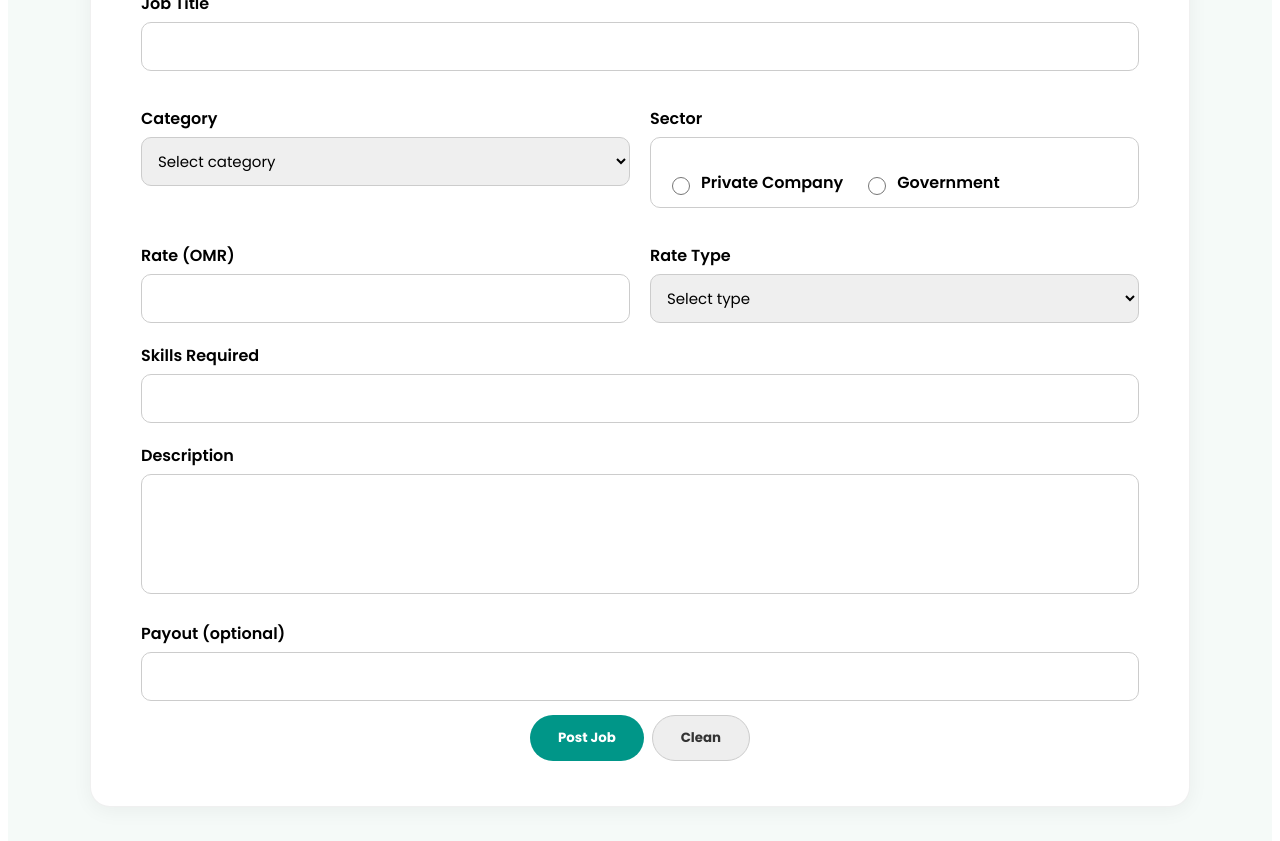
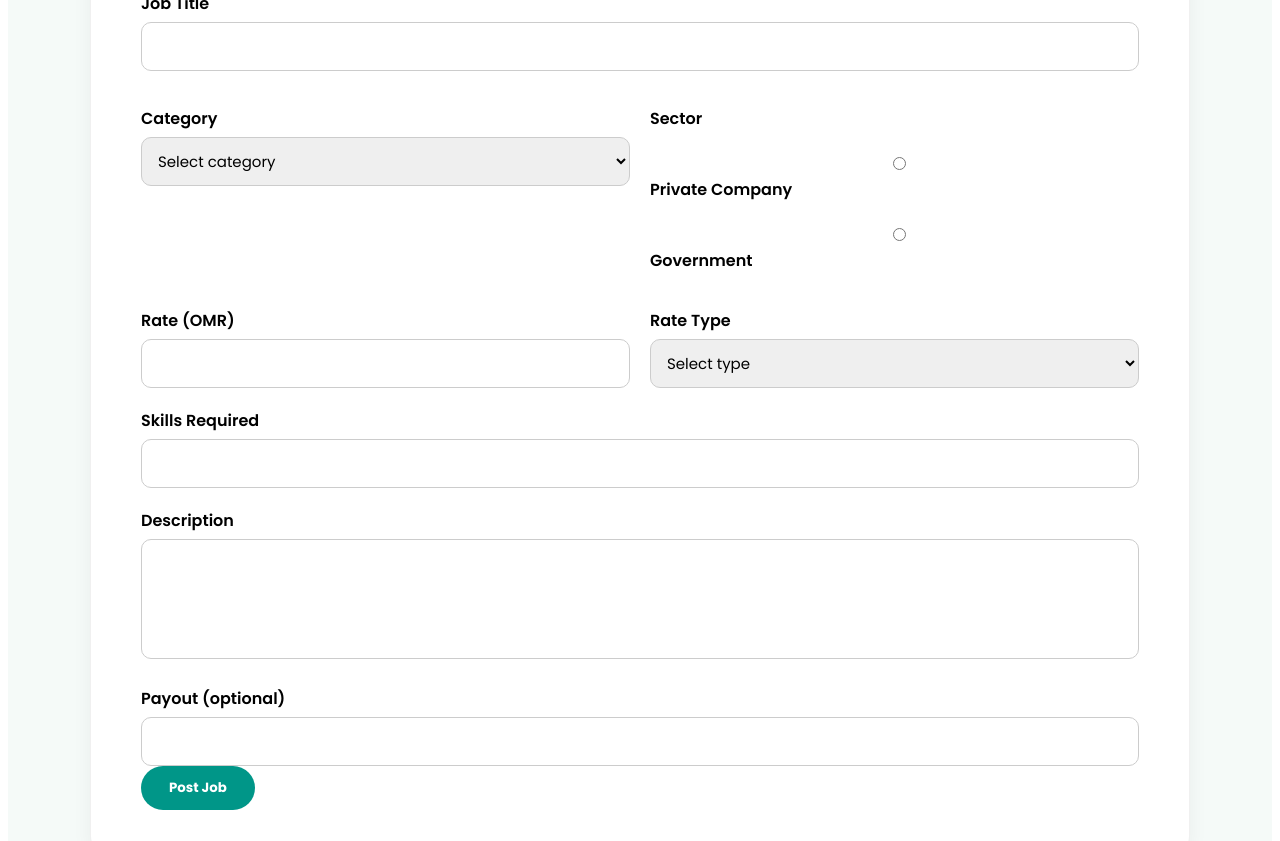
Before and after one commit to Aisha-Ahmed-Al-Mashikhi/utas-link-project, a React (Create React App) app in the folder client/: page /post-job in a window 1280 px wide. Shown: the part 340-1181 px from the top of the page. Built offline with nearby package versions, Linux system fonts and the light colour scheme.

Commit message:
Update PostJob.js

```diff
--- a/client/src/Component/PostJob.js
+++ b/client/src/Component/PostJob.js
@@ -89,22 +89,24 @@ const PostJob = () => {
 
         <form onSubmit={handleSubmit(onSubmit)}>
 
-          {/* Job Title */}
           <label>Job Title</label>
           <input
             type="text"
             value={jobTitle}
-            {...register("jobTitle", { onChange: (e) => setJobTitle(e.target.value) })}
+            {...register("jobTitle", {
+              onChange: (e) => setJobTitle(e.target.value),
+            })}
           />
           <p className="error">{errors.jobTitle?.message}</p>
 
-          {/* Category + Sector */}
           <div className="row-flex">
             <div className="col-half">
               <label>Category</label>
               <select
                 value={category}
-                {...register("category", { onChange: (e) => setCategory(e.target.value) })}
+                {...register("category", {
+                  onChange: (e) => setCategory(e.target.value),
+                })}
               >
                 <option value="">Select category</option>
                 {CATEGORIES.map((c) => (
@@ -115,9 +117,9 @@ const PostJob = () => {
 
             <div className="col-half">
               <label>Sector</label>
-              <div className="sector-box">
+              <div className="sector-inline">
                 {SECTORS.map((s) => (
-                  <label key={s} className="sector-option">
+                  <label key={s}>
                     <input
                       type="radio"
                       value={s}
@@ -133,14 +135,15 @@ const PostJob = () => {
             </div>
           </div>
 
-          {/* Rate */}
           <div className="row-flex">
             <div className="col-half">
               <label>Rate (OMR)</label>
               <input
                 type="number"
                 value={rate}
-                {...register("rate", { onChange: (e) => setRate(e.target.value) })}
+                {...register("rate", {
+                  onChange: (e) => setRate(e.target.value),
+                })}
               />
             </div>
 
@@ -148,7 +151,9 @@ const PostJob = () => {
               <label>Rate Type</label>
               <select
                 value={rateType}
-                {...register("rateType", { onChange: (e) => setRateType(e.target.value) })}
+                {...register("rateType", {
+                  onChange: (e) => setRateType(e.target.value),
+                })}
               >
                 <option value="">Select type</option>
                 {RATE_TYPES.map((r) => (
@@ -158,43 +163,36 @@ const PostJob = () => {
             </div>
           </div>
 
-          {/* Skills */}
           <label>Skills Required</label>
           <input
             type="text"
             value={skills}
-            {...register("skills", { onChange: (e) => setSkills(e.target.value) })}
+            {...register("skills", {
+              onChange: (e) => setSkills(e.target.value),
+            })}
           />
 
-          {/* Description */}
           <label>Description</label>
           <textarea
             value={description}
-            {...register("description", { onChange: (e) => setDescription(e.target.value) })}
+            {...register("description", {
+              onChange: (e) => setDescription(e.target.value),
+            })}
           />
 
-          {/* Payout */}
           <label>Payout (optional)</label>
           <input
             type="text"
             value={payout}
-            {...register("payout", { onChange: (e) => setPayout(e.target.value) })}
+            {...register("payout", {
+              onChange: (e) => setPayout(e.target.value),
+            })}
           />
 
-          {/* Buttons */}
-          <div className="actions">
-            <button className="btn-primary" type="submit">
-              Post Job
-            </button>
+          <button className="btn-primary" type="submit">
+            Post Job
+          </button>
 
-            <button
-              className="btn-ghost"
-              type="button"
-              onClick={() => reset()}
-            >
-              Clean
-            </button>
-          </div>
         </form>
       </div>
     </div>
```
